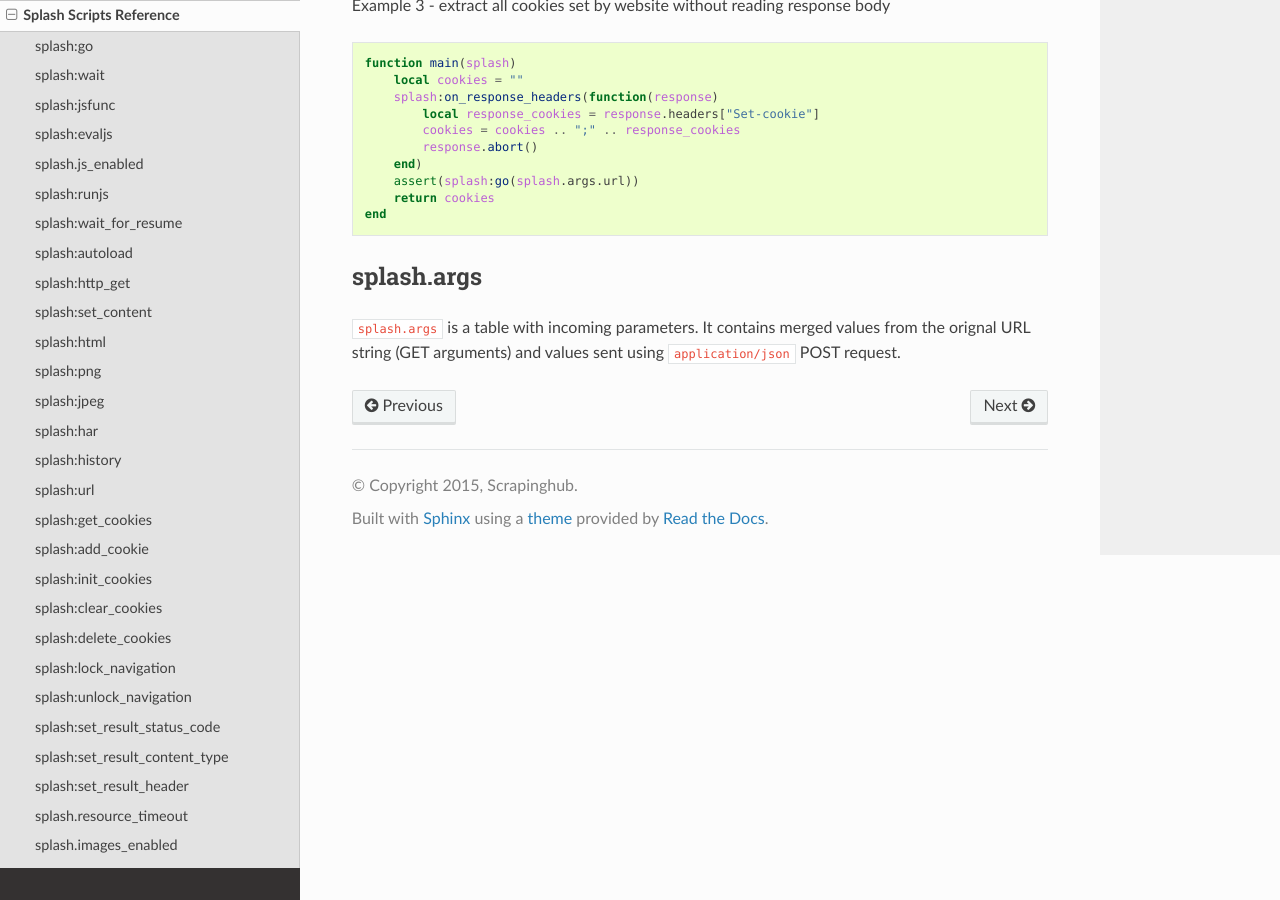
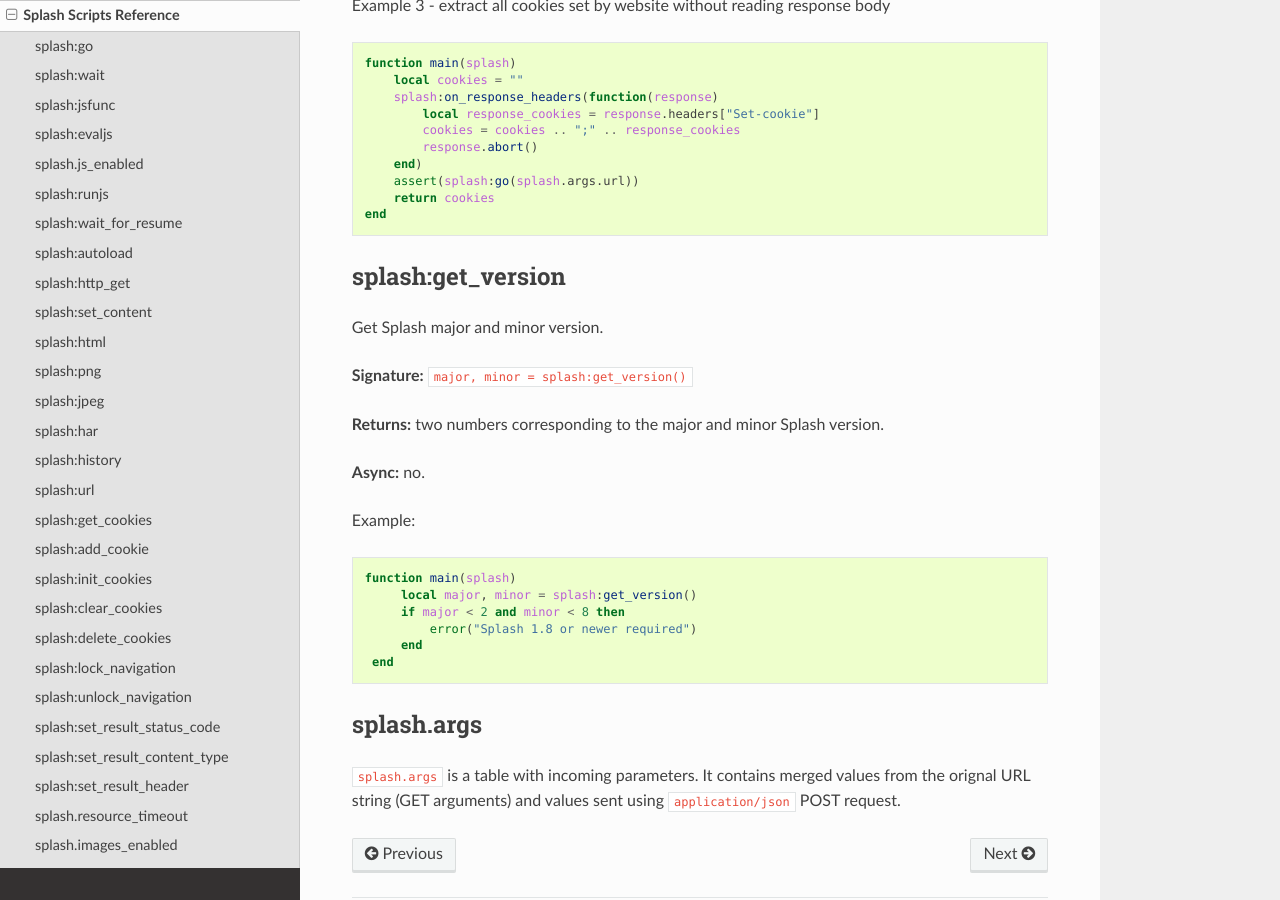
Before and after one commit to scrapinghub/splash, a Sphinx documentation site: the page built from docs/scripting-ref.rst, in a window 1280 px wide and 900 px high, scrolled down 33860 px. Built offline with Sphinx 7.4.7 and the Read the Docs theme 2.0.0, drawn with Linux system fonts in a browser that asks for light colours.

Commit message:
Add splash:get_version()

```diff
--- a/docs/scripting-ref.rst
+++ b/docs/scripting-ref.rst
@@ -1822,6 +1822,30 @@
         return cookies
     end
 
+.. _splash-version:
+
+splash:get_version
+------------------
+
+Get Splash major and minor version.
+
+**Signature:** ``major, minor = splash:get_version()``
+
+**Returns:** two numbers corresponding to the major and minor Splash version.
+
+**Async:** no.
+
+Example:
+
+.. code-block:: lua
+
+    function main(splash)
+         local major, minor = splash:get_version()
+         if major < 2 and minor < 8 then
+             error("Splash 1.8 or newer required")
+         end
+     end
+
 .. _splash-args:
 
 splash.args
```
Also changed, not shown: 2 other files.
